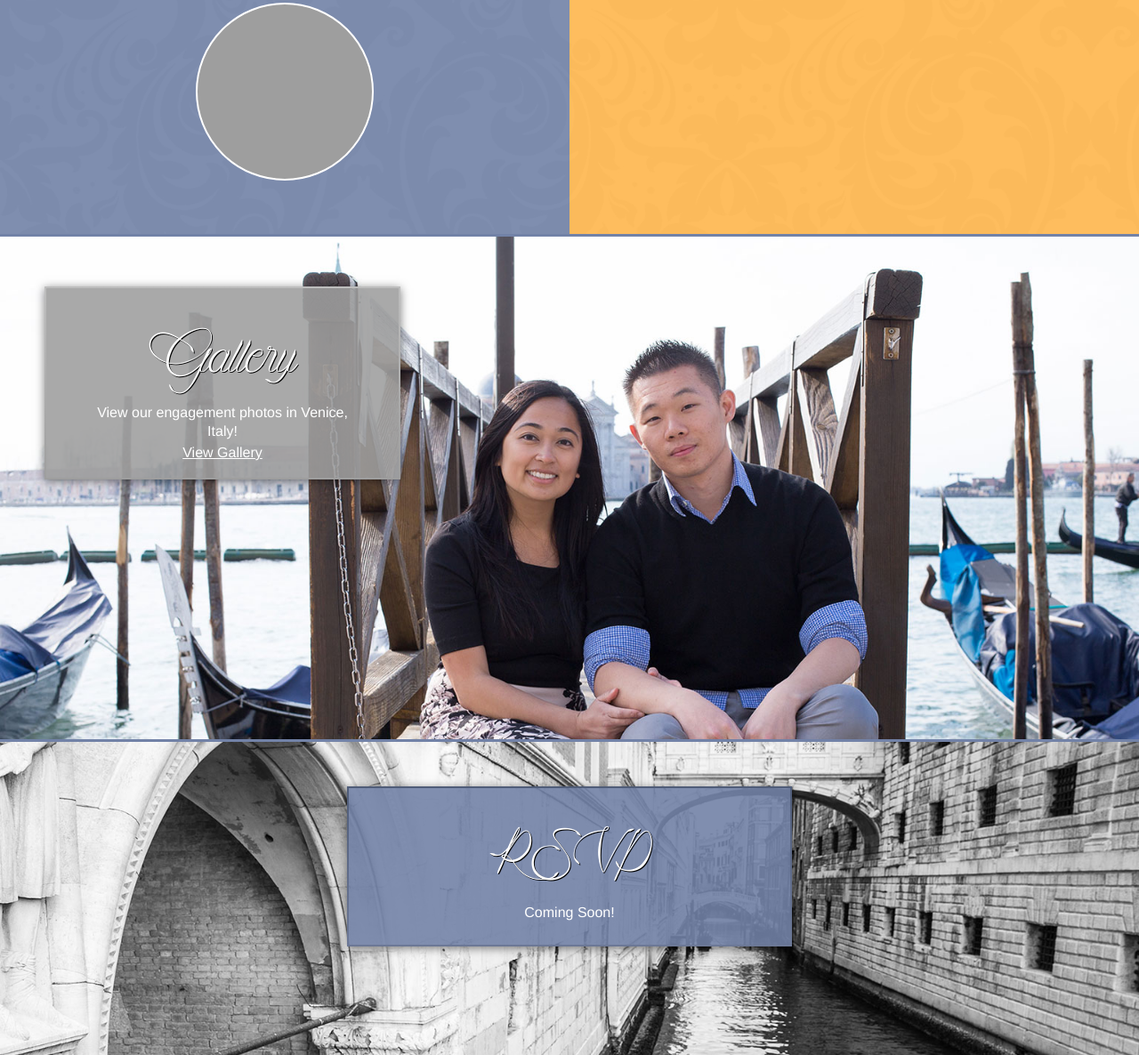
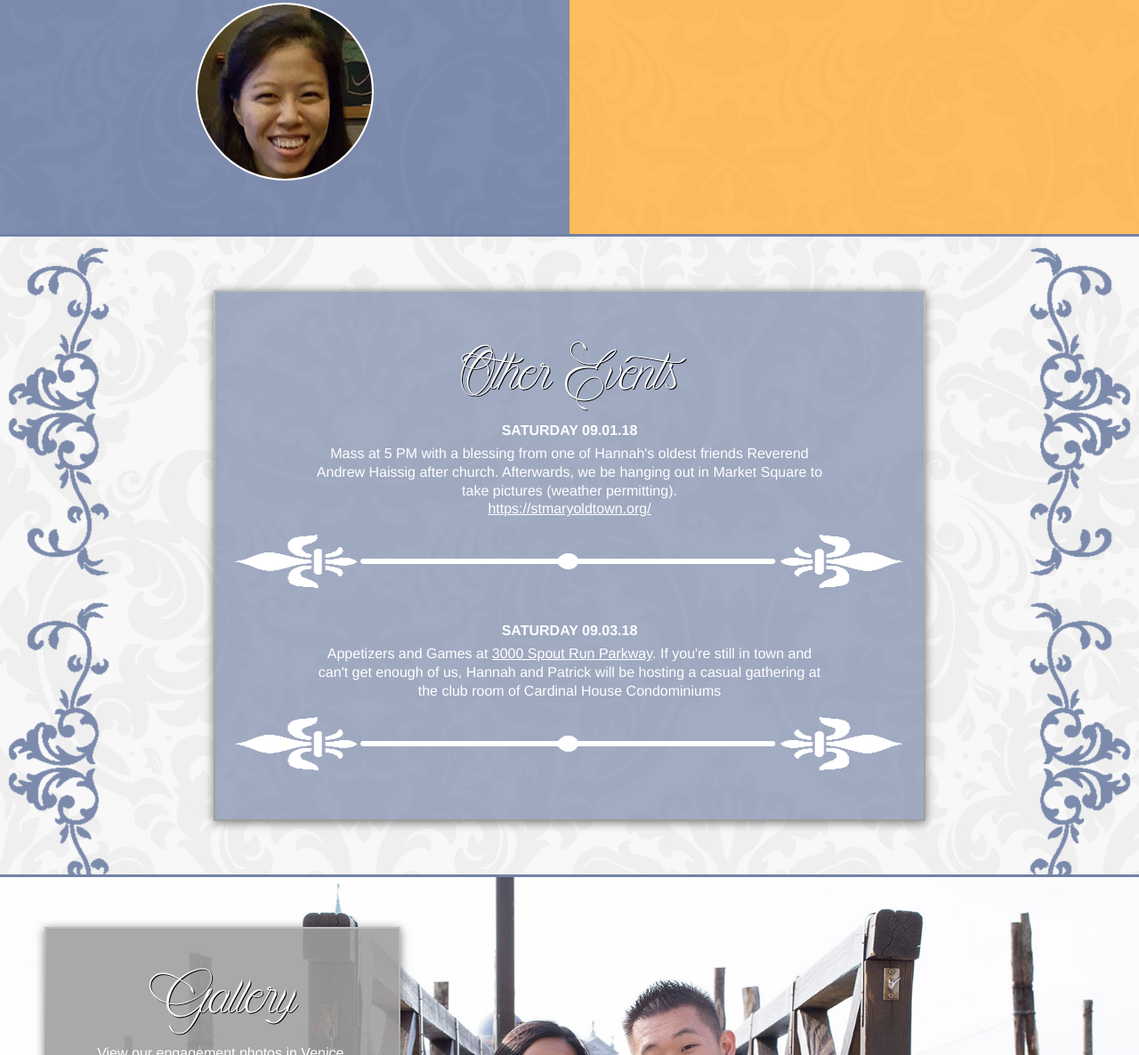
Before and after one commit to patrickzhou89/wedding, a website: page app/index.html in a window 1280 px wide. Shown: the part 4144-5330 px from the top of the page at 89% size. Drawn offline with nearby package versions, Linux system fonts and the light colour scheme; a web font is replaced by a local one.

Commit message:
Adding nuri picture and other events section

```diff
--- a/app/index.html
+++ b/app/index.html
@@ -222,11 +222,26 @@
 					    </div>
 					</div>
 				</div>
-				<!--
-				<div class='section' id='accomadations'>
-					<div class='section-title'>Accomadations</div>
+				<div class='section' id='other-events'>
+					<div class='section-container' id='other-events-container'>
+						<div>
+							<span class='section-title'>Other Events</span>
+							<div class='event'>
+								<h4>Saturday 09.01.18</h4>
+								<p>Mass at 5 PM with a blessing from one of Hannah's oldest friends Reverend Andrew Haissig after church.  Afterwards, we be hanging out in Market Square to take pictures (weather permitting).
+								</p>
+								<p>
+									<a class='link' href='https://stmaryoldtown.org/'>https://stmaryoldtown.org/</a>
+								</p>
+							</div>
+							<div class='event'>
+								<h4>Saturday 09.03.18</h4>
+								<p>Appetizers and Games at <a class='link' href='https://goo.gl/maps/YDyauXXv6VM2' target='_'>3000 Spout Run Parkway</a>. If you're still in town and can't get enough of us, Hannah and Patrick will be hosting a casual gathering at the club room of Cardinal House Condominiums
+								</p>
+							</div>
+						</div>
+					</div>
 				</div>
-			-->
 				<div class='section' id='gallery'>
 					<div class='section-container' id='gallery-text-container'>
 						<span class='section-title'>Gallery</span>
--- a/app/styles/css/wedding.scss
+++ b/app/styles/css/wedding.scss
@@ -30,6 +30,7 @@ h3{
 	font-size: 100px;
     margin: -15px;
     text-align: center;
+    text-shadow: 1px 1px #000;
     font-family: mademoisellecamille;
 }
 h4{
@@ -521,6 +522,9 @@ body{
 #katie{
     background-image:url('../images/bridesmaids/katie.png');
 }
+#nuri{
+    background-image:url('../images/bridesmaids/nuri.png');
+}
 #winston{
     background-image:url('../images/groomsmen/winston.png');
 }
@@ -683,6 +687,51 @@ body{
     transition: background-color 1s;
     text-align:center;
 }
+#other-events{
+    background:url("../images/other_events_background_left.png") top left repeat-y, url("../images/other_events_background_right.png") top right repeat-y;
+    background-color: rgba(245, 245, 245, 0.7);
+    background-repeat: repeat-y;
+    min-height:600px;
+    padding:60px 0;
+}
+#other-events-container{
+    margin:0 auto;
+    position:static;
+    padding:15px;
+    width:800px;
+    color:#fff;
+    z-index: 2;
+    border-width: 2px;
+    border-style: solid;
+    border-image: linear-gradient(to bottom, #BDBDBD, #9E9E9E);
+    border-image-slice: 1;
+    box-shadow: 0 2px 10px rgba(0, 0, 0, 0.5);
+    background-color: rgba(124, 139, 172, .7);
+    transition: background-color 1s;
+    text-align:center;
+    .event{
+        h4{
+            color:#fff;
+        }
+        margin:0 0 20px 0;
+        p{
+            margin:0 auto;
+            width:75%;
+        }
+        &:after{
+            content: "";
+            display: block;
+            text-align: center;
+            width: 100%;
+            height: 98px;
+            background-size: 100% 100%;
+            background-image: url(../images/other_events_divider.png);
+            @media screen and (max-width:468px){
+                height:75px;
+            }
+        }
+    }
+}
 #registry-text-container{
    top: 100px;
     width: 600px;
```
Also changed, not shown: app/styles/css/wedding.css, app/styles/images/bridesmaids/nuri.png (added), app/styles/images/ceremony_divider.png (added), app/styles/images/churchwedding/ceremony_background.png (deleted), app/styles/images/other_events_background_left.png (added), app/styles/images/other_events_background_right.png (added), app/styles/images/other_events_divider.png (added), 1 other file.
